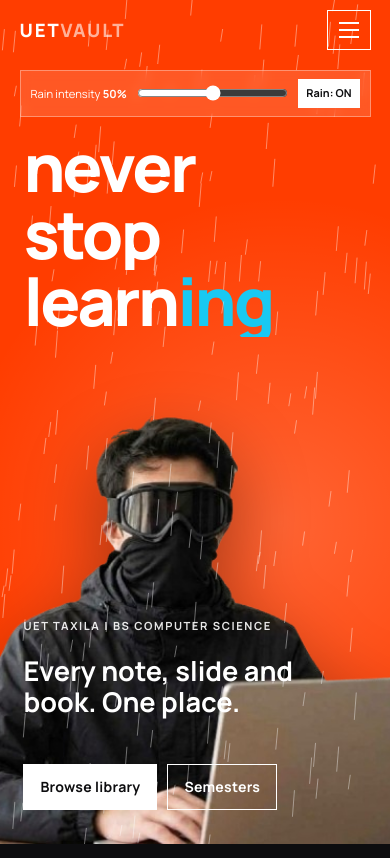
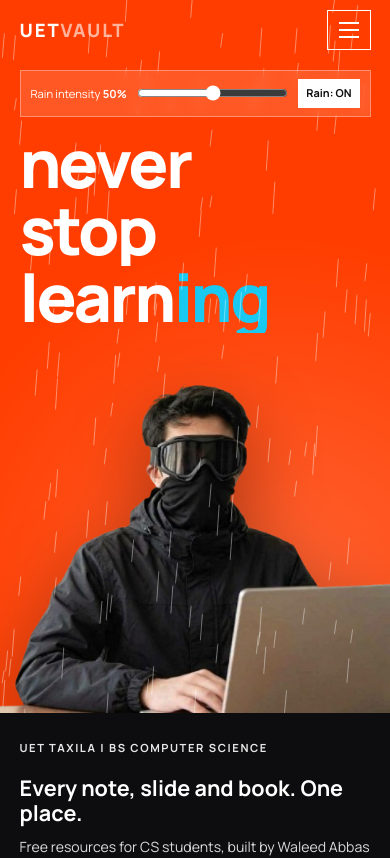
Before and after one commit to waleedabbaschk/uet-vault, a React (Vite) app: page / in a window 390 px wide. Shown: the top 858 px of the page. Built offline with nearby package versions, Linux system fonts and the light colour scheme.

Commit message:
Mobile hero: move text below photo

```diff
--- a/src/styles/theme.css
+++ b/src/styles/theme.css
@@ -133,3 +133,15 @@ html,body{max-width:100%;overflow-x:hidden}
 
   .hero-img{object-position:75% 100%}
 }
+
+/* ---- mobile hero: text below the photo ---- */
+@media(max-width:760px){
+  .hero{height:auto;min-height:100svh;display:flex;flex-direction:column;padding-top:132px}
+  .hero-title{position:relative;z-index:1;top:auto;left:auto;transform:none;margin:0 5vw;font-size:17vw}
+  .hero-img{position:relative;z-index:2;left:auto;right:auto;bottom:auto;margin:-9vw auto 0;display:block;width:100%;max-width:440px;height:auto;object-fit:contain;object-position:50% 100%}
+  .rain-panel{top:70px}
+  .hero-info{position:relative;z-index:4;left:auto;bottom:auto;max-width:none;margin:0;padding:26px 5vw 6px;background:var(--ink);color:#fff}
+  .hero-info h2{font-size:1.35rem}
+  .hero-info p:last-child{display:block;font-size:.88rem;opacity:.85}
+  .hero-cta{position:relative;z-index:4;left:auto;right:auto;bottom:auto;margin:0;padding:6px 5vw 30px;background:var(--ink)}
+}
```
